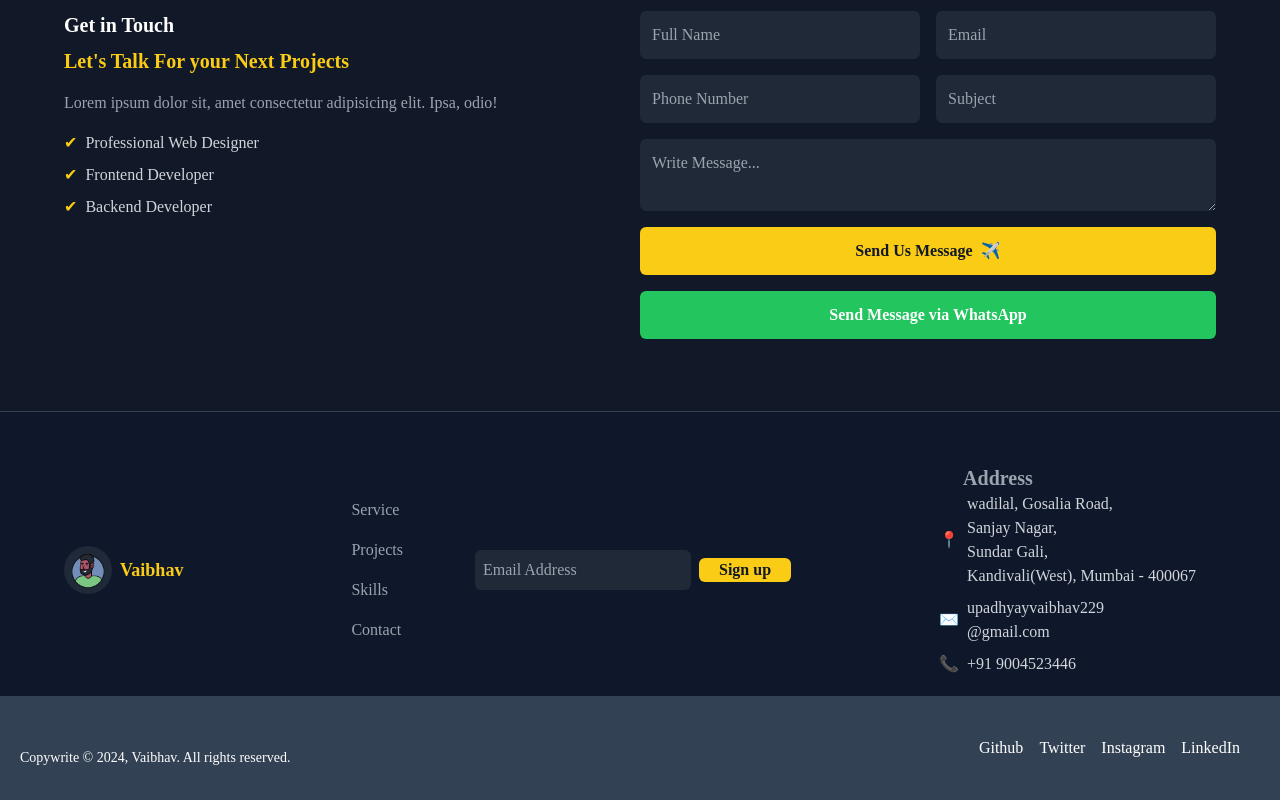
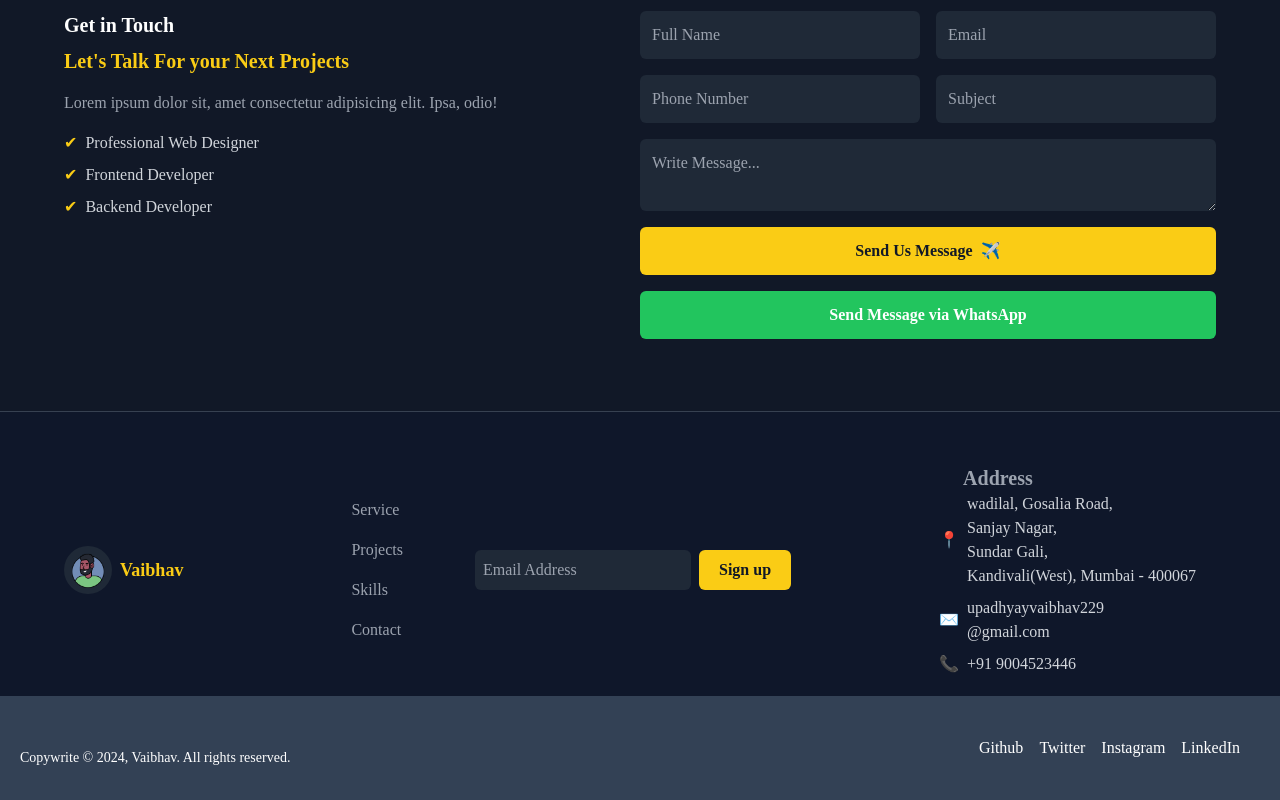
Before and after one commit to upadhyayvaibhav229/Portfolio, a React (Vite) app: page / in a window 1280 px wide. Shown: the part 3305-4105 px from the top of the page. Built offline with nearby package versions, Linux system fonts and the light colour scheme.

Commit message:
'commited

```diff
--- a/src/Components/Footer.jsx
+++ b/src/Components/Footer.jsx
@@ -41,7 +41,7 @@ const Footer = () => {
               placeholder="Email Address"
               className="bg-gray-800 text-white p-2 rounded-md focus:outline-none focus:ring-2 focus:ring-yellow-400 focus:bg-white focus:text-black"
             />
-            <button className="bg-yellow-400 text-gray-900 font-semibold px-5 py- rounded-md hover:bg-yellow-500">
+            <button className="bg-yellow-400 text-gray-900 font-semibold px-5 py-2 rounded-md hover:bg-yellow-500">
               Sign up
             </button>
           </div>
--- a/src/Components/Home.jsx
+++ b/src/Components/Home.jsx
@@ -38,7 +38,7 @@ const Home = () => {
 
       <div>
         <img
-          className="w-[400px] md:w-[200px] lg:w-[500px] rounded-full"
+          className="w-[400px] md:w-[200px] lg:w-[350px] rounded-full"
           src={vaibhav}
           alt="Profile Image"
         />
```
Also changed, not shown: vercel.json (added).
